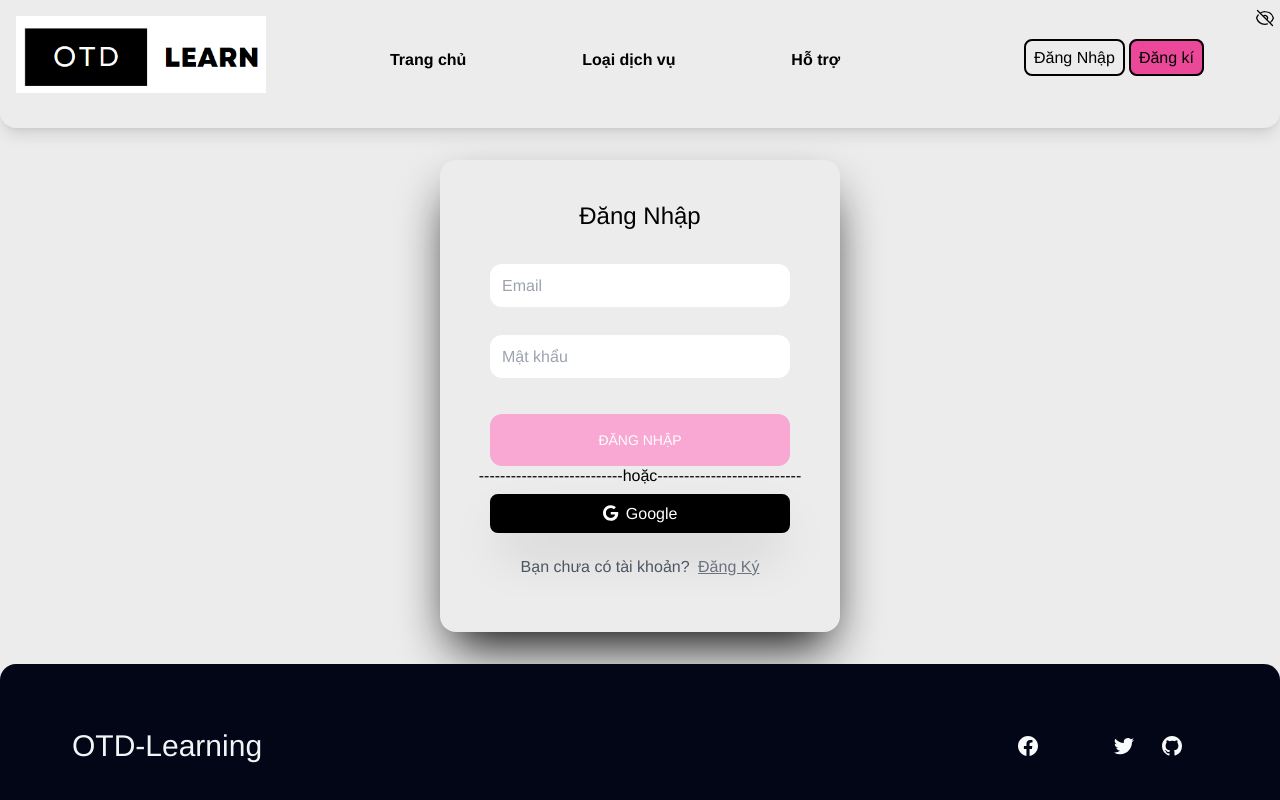
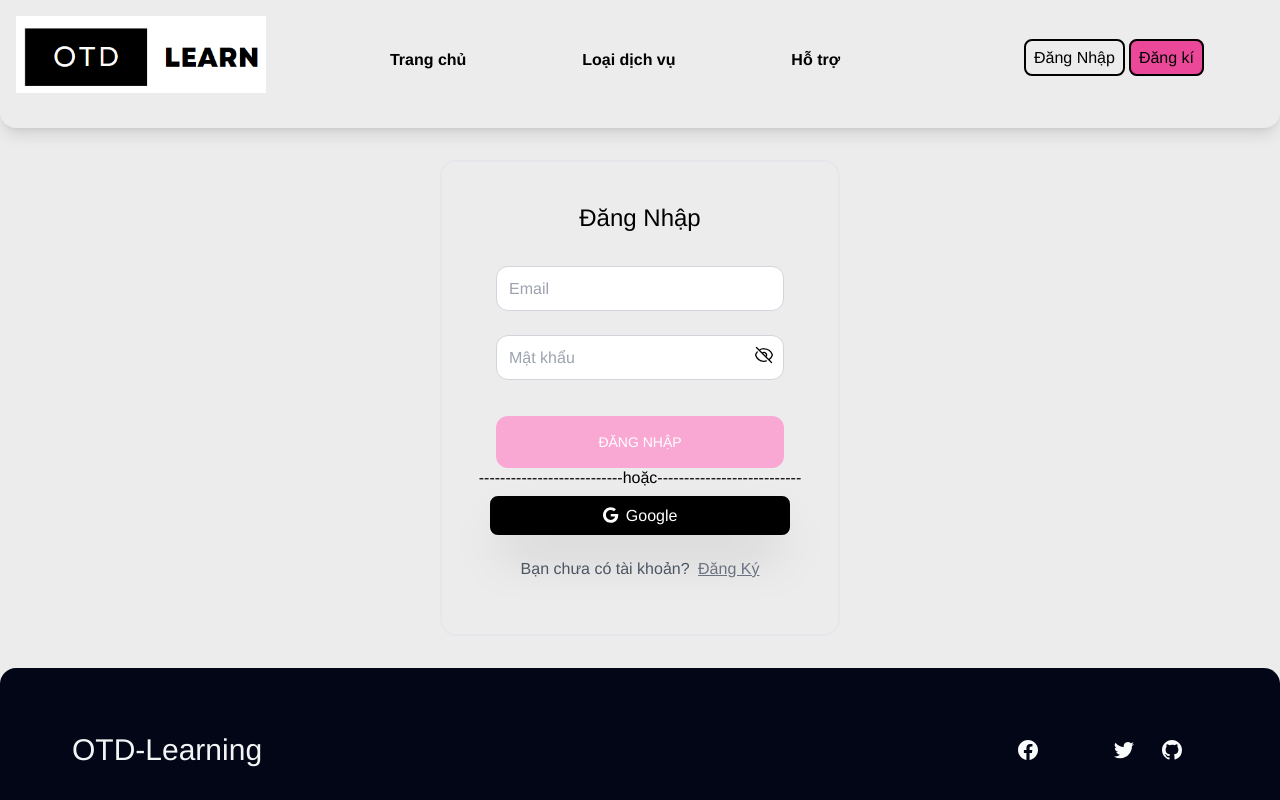
Before and after one commit to lehaodang189203/Summer2024SWP391_SAP1804_Group05_FE, a React (Vite) app in the folder OnDemandTutor/: page /Login in a window 1280 px wide. Shown: the top 800 px of the page. Built offline with nearby package versions, Linux system fonts and the light colour scheme.

Commit message:
Chỉnh sửa component input và form login

```diff
--- a/OnDemandTutor/src/components/Input/Input.tsx
+++ b/OnDemandTutor/src/components/Input/Input.tsx
@@ -1,102 +1,3 @@
-// import React, { InputHTMLAttributes, useState } from 'react'
-// import { RegisterOptions, UseFormRegister } from 'react-hook-form'
-
-// interface Props extends InputHTMLAttributes<HTMLInputElement> {
-//   errorMessage?: string
-//   classNameInput?: string
-//   classNameInput2?: string
-//   classNameError?: string
-//   placeholer?: string
-//   type?: string // Chỉ định các loại input mà component hỗ trợ
-//   // tại sao lại any chỗ này?
-//   // đây là kỹ thuật dùng generic (tự tìm hỉu đi fen =)) )
-//   // do là UseFormRegister nó cần 1 cái typeFile mà mình chưa biết truyềnlên là gì
-
-//   // nên là minh để any, sau này minhf biết thì mình sửa =))
-
-//   register?: UseFormRegister<any>
-//   rules?: RegisterOptions
-// }
-
-// export default function Input({
-//   errorMessage,
-//   className,
-//   name,
-//   type,
-//   rules,
-//   register,
-//   classNameInput = 'p-3 w-[300px] outline-none border-gray-300 forcus:border-gray-500 forcus:shawdow-sm rounded-xl  ',
-//   classNameInput2 = 'p-3 w-[150px] outline-none border-gray-300 forcus:border-gray-500 forcus:shawdow-sm rounded-xl  hover:border-black border-2',
-//   classNameError = 'text-start ml-[10px] mt-1 text-red-600 min-h-[1.25rem]  w-full text-[11px]',
-//   placeholder,
-//   ...rest // phần còn lại
-// }: Props) {
-//   // thằng này dùng để check coi là user v
-//   const registerResult = register && name ? register(name, rules) : {}
-//   const [fileName, setFileName] = React.useState<string>(
-//     'Chưa có file nào được chọn'
-//   ) //thành Nguyễn
-//   const [fileLabel, setLabel] = useState<String>('Chọn File')
-//   const handleFileChange = (event: React.ChangeEvent<HTMLInputElement>) => {
-//     setLabel('Đã Chọn')
-//     const file = event.target.files
-//     if (file && file.length > 0) {
-//       setFileName(file[0].name)
-//     } else {
-//       setFileName('Chưa có file nào được chọn')
-//     }
-//   } //thành Nguyễn
-//   return (
-//     <div className={className}>
-//       {type === 'file' ? (
-//         <>
-//           {/* <input
-
-//             type='file'
-//             className='hidden'
-//             onChange={handleFileChange}
-//             {...registerResult}
-//             {...rest}
-//           /> */}
-//           <label className={''}>
-//             <div className='flex'>
-//               <div className='p-4 rounded-s-md cursor-pointer border border-slate-500 hover:bg-slate-400'>
-//                 {fileLabel}
-//               </div>
-//               <div className='bg-slate-300 p-4 '> {fileName} </div>
-//             </div>
-
-//             <input
-//               type='file'
-//               className='hidden'
-//               onChange={handleFileChange}
-//               {...registerResult}
-//               {...rest}
-//             />
-//           </label>
-//         </>
-//       ) : (
-//         <input
-//           //  tại sao bị như z
-//           // nó bị overwritte
-//           // name='email'
-//           type={type}
-//           className={
-//             placeholder === 'Họ' || placeholder === 'Tên'
-//               ? classNameInput2
-//               : classNameInput
-//           }
-//           {...registerResult}
-//           {...rest}
-//           placeholder={placeholder}
-//         />
-//       )}
-//       <div className={classNameError}>{errorMessage}</div>
-//     </div>
-//   )
-// }
-
-//----------------------------------------------------------------------------
 import { InputHTMLAttributes, useState } from 'react'
 import type { RegisterOptions, UseFormRegister } from 'react-hook-form'
 
@@ -116,9 +17,9 @@ export default function Input({
   name,
   rules,
   register,
-  classNameInput = 'p-3 w-[300px] outline-none border-gray-300 forcus:border-gray-500 forcus:shawdow-sm rounded-xl  ',
-  classNameError = 'mt-1 text-red-600 min-h-[1.25rem] text-sm',
-  classNameEye = 'absolute top-[8px] right-[5px] h-5 w-5 cursor-pointer',
+  classNameInput = 'p-3 w-[18rem] outline-none border border-gray-300 focus:border-gray-500 forcus:shawdow-sm rounded-xl ',
+  classNameError = 'mt-1 text-red-600 min-h-[1.25rem] text-sm text-left',
+  classNameEye = 'absolute top-[10px] right-[10px] h-5 w-5 cursor-pointer',
   placeholder,
   ...rest
 }: Props) {
--- a/OnDemandTutor/src/pages/Login/Login.tsx
+++ b/OnDemandTutor/src/pages/Login/Login.tsx
@@ -66,7 +66,7 @@ export default function Login() {
   })
 
   return (
-    <div className='py-10 w-[25rem] rounded-2xl shadow-neutral-950 mx-auto my-[2rem] bg-transparent shadow-2xl'>
+    <div className='py-10 w-[25rem] rounded-2xl border-2 mx-auto my-[2rem] bg-transparent  hover:shadow-xl hover:shadow-black'>
       <div className='container justify-center flex'>
         <form onSubmit={onSubmit}>
           <div className='text-2xl'>Đăng Nhập</div>
@@ -74,7 +74,7 @@ export default function Login() {
             name='email'
             type='email'
             placeholder='Email'
-            className='mt-8'
+            className='mt-8 '
             register={register}
             errorMessage={errors.email?.message}
           />
@@ -82,7 +82,7 @@ export default function Login() {
             name='password'
             type='password'
             placeholder='Mật khẩu'
-            className='mt-1'
+            className='relative'
             register={register}
             errorMessage={errors.password?.message}
             autoComplete='on'
--- a/OnDemandTutor/src/pages/User/pages/Profile/Profile.tsx
+++ b/OnDemandTutor/src/pages/User/pages/Profile/Profile.tsx
@@ -238,7 +238,7 @@ export default function Profile() {
 //             </RegisterLayout>
 //           )
 //         },
-//         {
+//         {C
 //           path: path.register,
 //           element: (
 //             <RegisterLayout>
```
